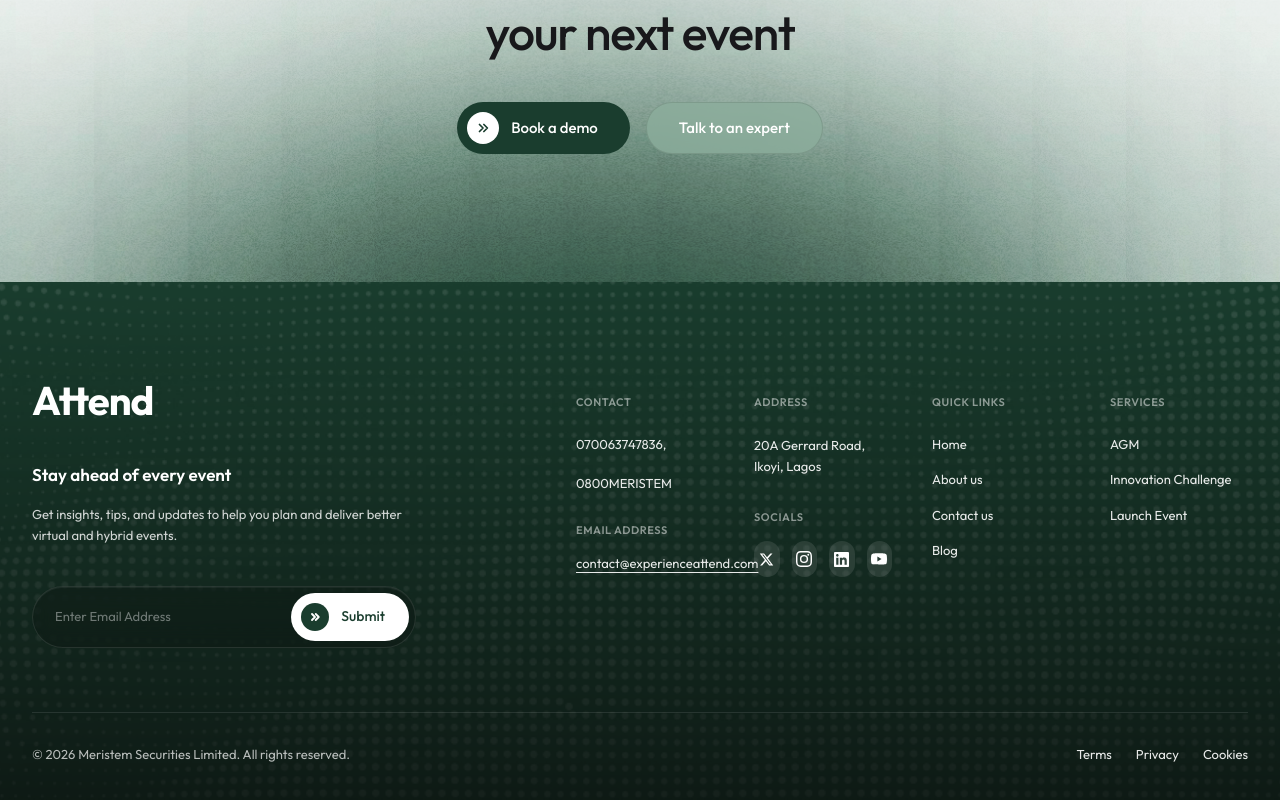
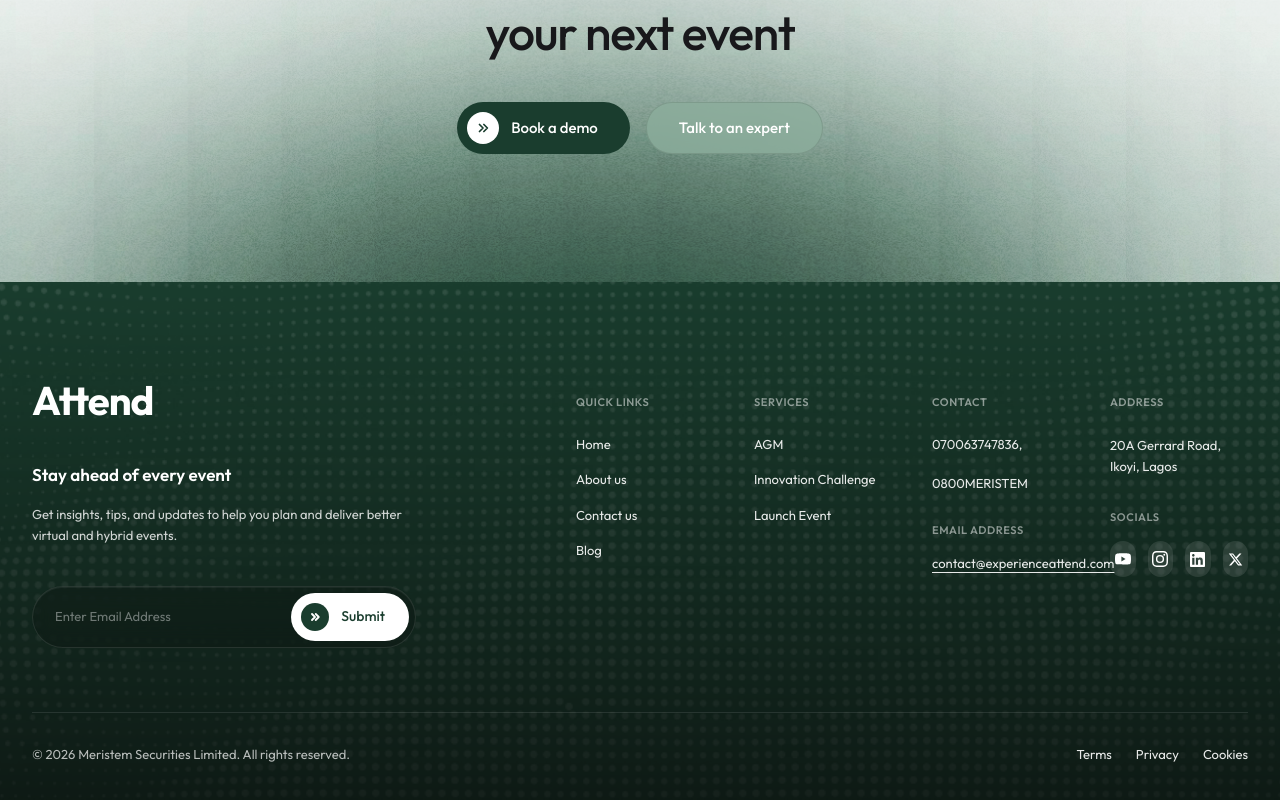
Before and after one commit to Ericallibalogun/ATTEND, a Next.js app: page /agms in a window 1280 px wide. Shown: the part 5227-6027 px from the top of the page. Built offline with nearby package versions, Linux system fonts and the light colour scheme; no server answers.

Commit message:
Update footer column order and social icon ordering

```diff
--- a/src/components/layout/footer.tsx
+++ b/src/components/layout/footer.tsx
@@ -60,7 +60,7 @@ export function Footer() {
           {/* Right Column - Links Grid */}
           <div className="grid grid-cols-1 gap-10 sm:grid-cols-2 md:grid-cols-4 lg:pt-4">
             {/* Quick Links */}
-            <div className="order-2 sm:order-1">
+            <div>
               <h4 className="mb-6 text-[11px] font-semibold tracking-wider text-white/50">QUICK LINKS</h4>
               <ul className="flex flex-col gap-4 text-[13px] text-white/90">
                 <li><Link href="/" className="hover:text-white transition-colors">Home</Link></li>
@@ -71,7 +71,7 @@ export function Footer() {
             </div>
 
             {/* Services */}
-            <div className="order-1 sm:order-2">
+            <div>
               <h4 className="mb-6 text-[11px] font-semibold tracking-wider text-white/50">SERVICES</h4>
               <ul className="flex flex-col gap-4 text-[13px] text-white/90">
                 <li><Link href="/services/agm" className="hover:text-white transition-colors">AGM</Link></li>
@@ -104,9 +104,9 @@ export function Footer() {
 
               <h4 className="mb-4 text-[11px] font-semibold tracking-wider text-white/50">SOCIALS</h4>
               <div className="flex gap-3">
-                <a href="#" aria-label="X (Twitter)" className="flex size-9 items-center justify-center rounded-full bg-white/10 transition-colors hover:bg-white/20">
-                  <svg className="size-[15px] text-white" fill="currentColor" viewBox="0 0 24 24">
-                     <path d="M18.244 2.25h3.308l-7.227 8.26 8.502 11.24H16.17l-5.214-6.817L4.99 21.75H1.68l7.73-8.835L1.254 2.25H8.08l4.713 6.231zm-1.161 17.52h1.833L7.084 4.126H5.117z"/>
+                <a href="#" aria-label="YouTube" className="flex size-9 items-center justify-center rounded-full bg-white/10 transition-colors hover:bg-white/20">
+                  <svg className="size-4 text-white" fill="currentColor" viewBox="0 0 24 24">
+                    <path d="M23.498 6.186a3.016 3.016 0 0 0-2.122-2.136C19.505 3.545 12 3.545 12 3.545s-7.505 0-9.377.505A3.017 3.017 0 0 0 .502 6.186C0 8.07 0 12 0 12s0 3.93.502 5.814a3.016 3.016 0 0 0 2.122 2.136c1.871.505 9.376.505 9.376.505s7.505 0 9.377-.505a3.015 3.015 0 0 0 2.122-2.136C24 15.93 24 12 24 12s0-3.93-.502-5.814zM9.545 15.568V8.432L15.818 12l-6.273 3.568z"/>
                   </svg>
                 </a>
                 <a href="#" aria-label="Instagram" className="flex size-9 items-center justify-center rounded-full bg-white/10 transition-colors hover:bg-white/20">
@@ -119,9 +119,9 @@ export function Footer() {
                     <path d="M20.447 20.452h-3.554v-5.569c0-1.328-.027-3.037-1.852-3.037-1.853 0-2.136 1.445-2.136 2.939v5.667H9.351V9h3.414v1.561h.046c.477-.9 1.637-1.85 3.37-1.85 3.601 0 4.267 2.37 4.267 5.455v6.286zM5.337 7.433c-1.144 0-2.063-.926-2.063-2.065 0-1.138.92-2.063 2.063-2.063 1.14 0 2.064.925 2.064 2.063 0 1.139-.925 2.065-2.064 2.065zm1.782 13.019H3.555V9h3.564v11.452zM22.225 0H1.771C.792 0 0 .774 0 1.729v20.542C0 23.227.792 24 1.771 24h20.451C23.2 24 24 23.227 24 22.271V1.729C24 .774 23.2 0 22.222 0h.003z"/>
                   </svg>
                 </a>
-                <a href="#" aria-label="YouTube" className="flex size-9 items-center justify-center rounded-full bg-white/10 transition-colors hover:bg-white/20">
-                  <svg className="size-4 text-white" fill="currentColor" viewBox="0 0 24 24">
-                    <path d="M23.498 6.186a3.016 3.016 0 0 0-2.122-2.136C19.505 3.545 12 3.545 12 3.545s-7.505 0-9.377.505A3.017 3.017 0 0 0 .502 6.186C0 8.07 0 12 0 12s0 3.93.502 5.814a3.016 3.016 0 0 0 2.122 2.136c1.871.505 9.376.505 9.376.505s7.505 0 9.377-.505a3.015 3.015 0 0 0 2.122-2.136C24 15.93 24 12 24 12s0-3.93-.502-5.814zM9.545 15.568V8.432L15.818 12l-6.273 3.568z"/>
+                <a href="#" aria-label="X (Twitter)" className="flex size-9 items-center justify-center rounded-full bg-white/10 transition-colors hover:bg-white/20">
+                  <svg className="size-[15px] text-white" fill="currentColor" viewBox="0 0 24 24">
+                     <path d="M18.244 2.25h3.308l-7.227 8.26 8.502 11.24H16.17l-5.214-6.817L4.99 21.75H1.68l7.73-8.835L1.254 2.25H8.08l4.713 6.231zm-1.161 17.52h1.833L7.084 4.126H5.117z"/>
                   </svg>
                 </a>
               </div>
```
